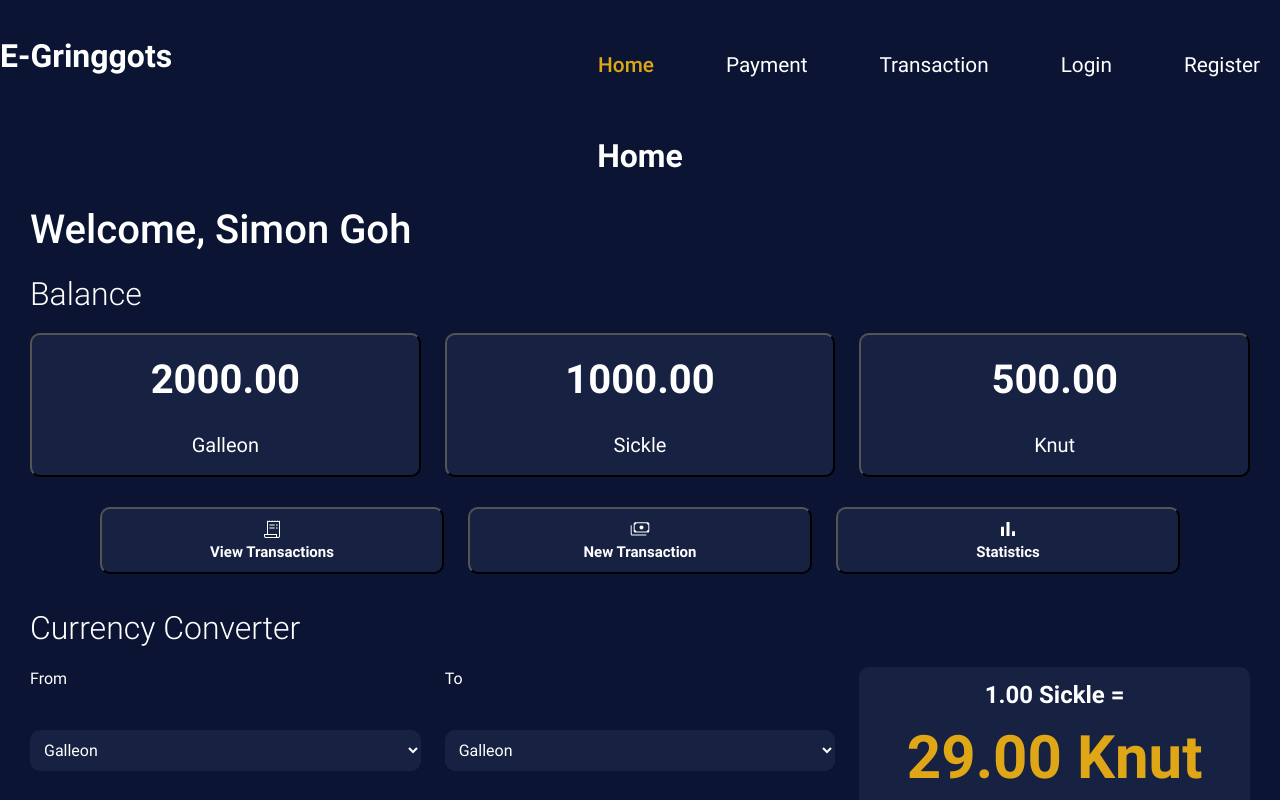
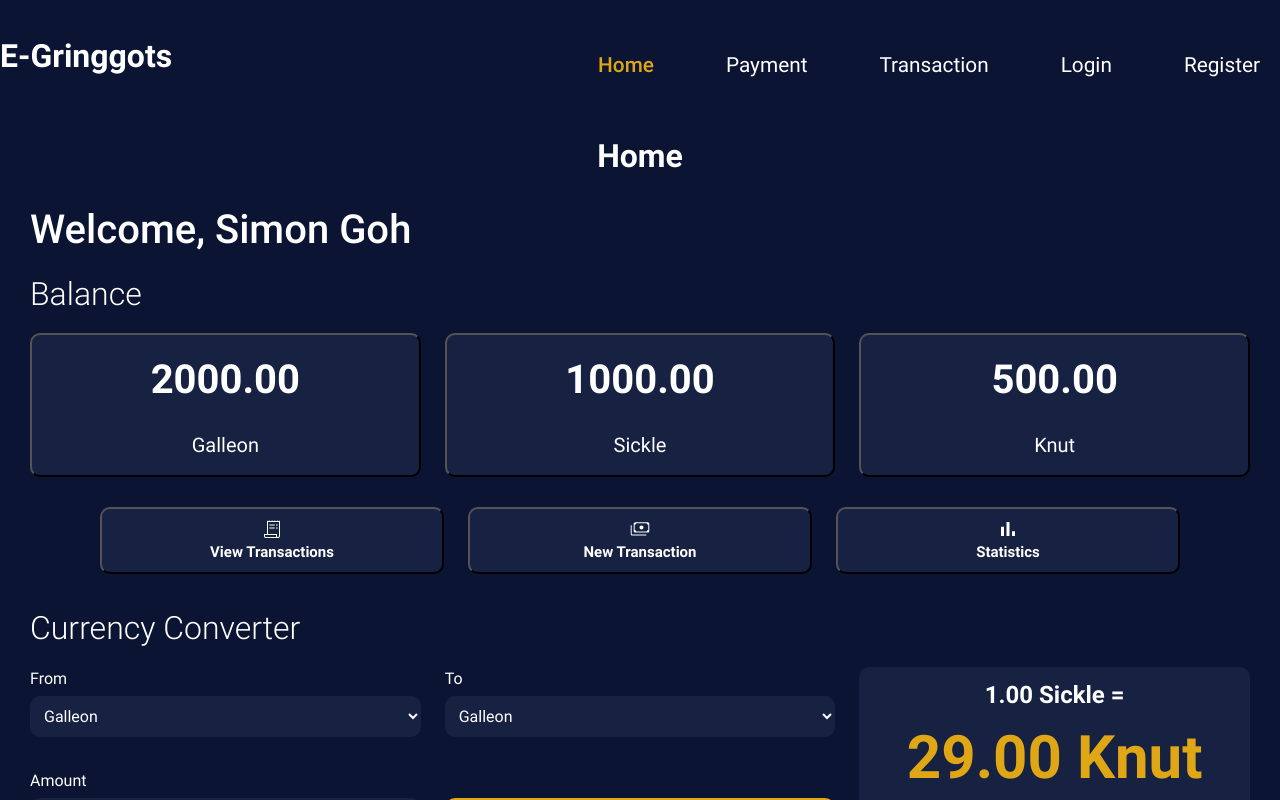
Before and after one commit to BuzzOffer/E-Gringotts-Frontend, a React (Vite) app: page / in a window 1280 px wide. Shown: the top 800 px of the page. Built offline with nearby package versions, Linux system fonts and the light colour scheme.

Commit message:
Fixed css styling for the pages

```diff
--- a/src/pages/Payment/NewTransfer/TransactionForm.css
+++ b/src/pages/Payment/NewTransfer/TransactionForm.css
@@ -61,12 +61,12 @@ h1 {
   margin-bottom: 10px;
 }
 
-label {
+.label {
   display: block;
   margin-bottom: 10px;
 }
 
-input {
+.input {
   width: 100%;
   padding: 10px;
   margin-top: 5px;
```
